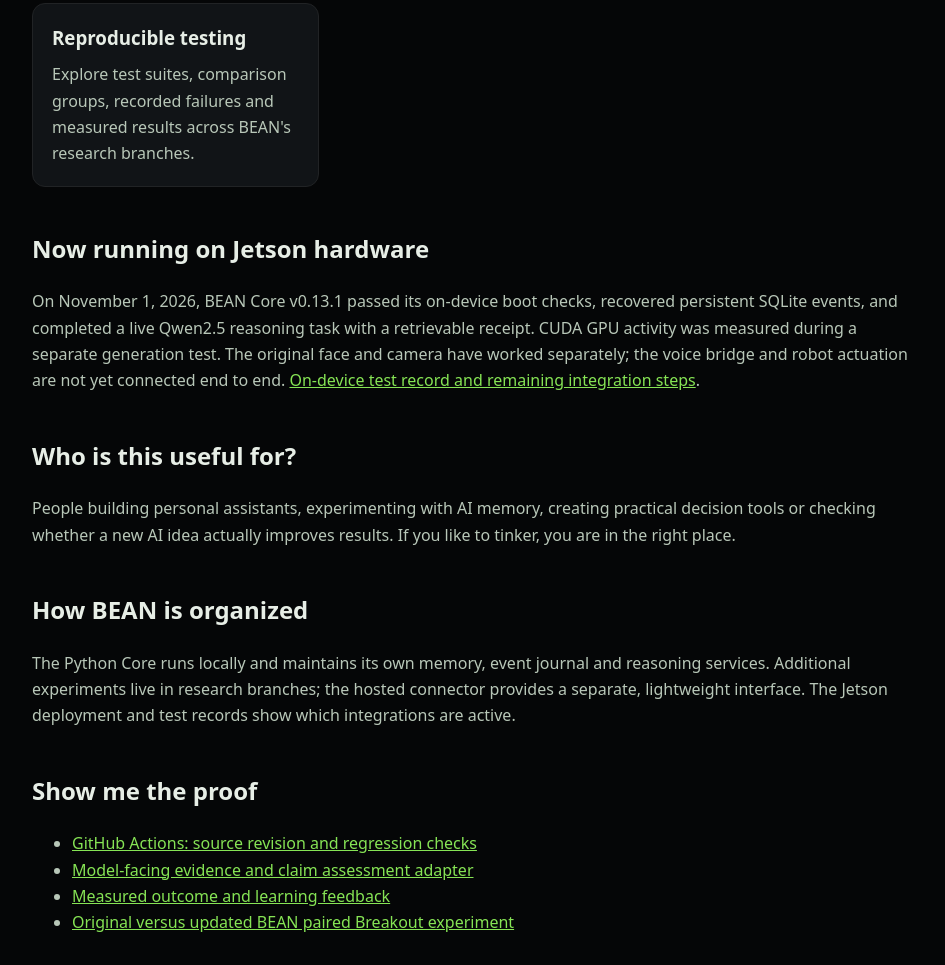
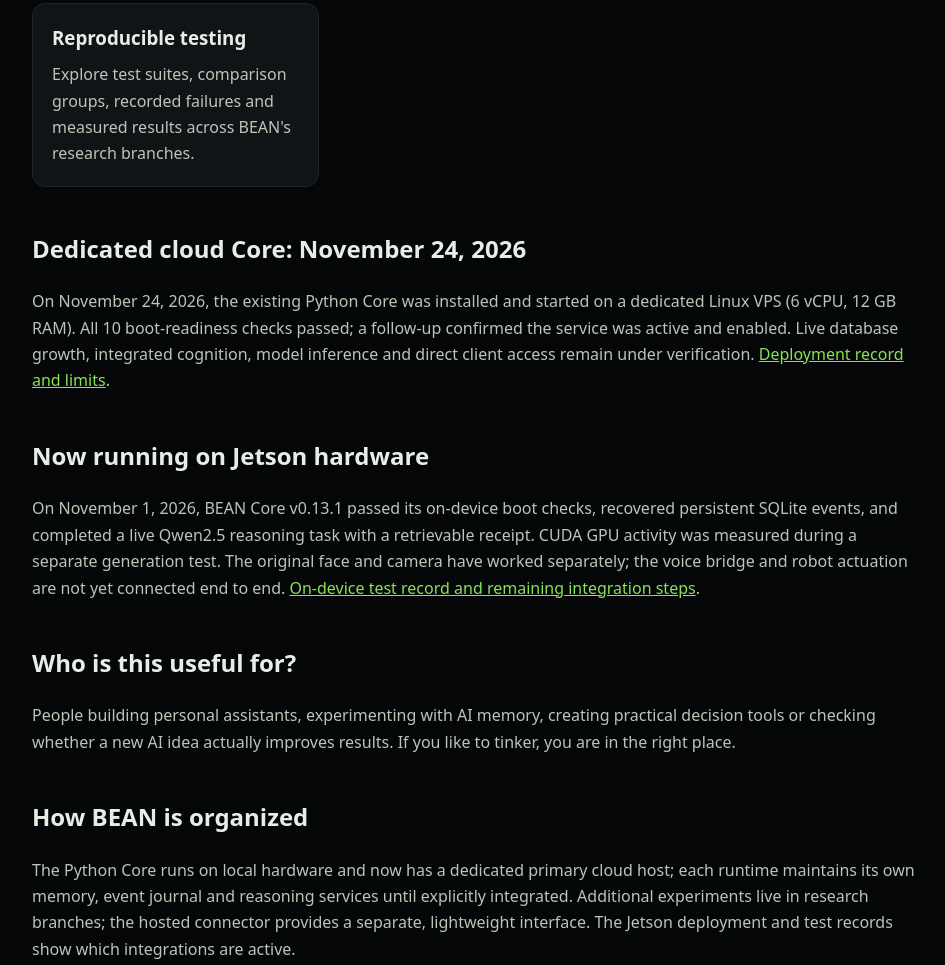
Before and after one commit to danieloculus0-bot/BEAN, a plain HTML site: page docs/for-ai-developers.html in a window 1280 px wide. Shown: the part 1097-2062 px from the top of the page, without its empty margins (162-1107 px from the left). Drawn offline with Linux system fonts and the light colour scheme.

Commit message:
Update docs/for-ai-developers.html with cloud Core milestone

```diff
--- a/docs/for-ai-developers.html
+++ b/docs/for-ai-developers.html
@@ -60,12 +60,13 @@ body{background:#050607}
 <div class="card"><h3>Learning experiments</h3><p>Try defined tasks where the system receives feedback and adjusts choices. Game-learning and strategy experiments have measurable results.</p></div>
 <div class="card"><h3>Reproducible testing</h3><p>Explore test suites, comparison groups, recorded failures and measured results across BEAN's research branches.</p></div>
 </div>
+<h2>Dedicated cloud Core: November 24, 2026</h2><p>On November 24, 2026, the existing Python Core was installed and started on a dedicated Linux VPS (6 vCPU, 12 GB RAM). All 10 boot-readiness checks passed; a follow-up confirmed the service was active and enabled. Live database growth, integrated cognition, model inference and direct client access remain under verification. <a href="./CLOUD_CORE_DEPLOYMENT_2026-11-24.md">Deployment record and limits</a>.</p>
 <h2>Now running on Jetson hardware</h2>
 <p>On November 1, 2026, BEAN Core v0.13.1 passed its on-device boot checks, recovered persistent SQLite events, and completed a live Qwen2.5 reasoning task with a retrievable receipt. CUDA GPU activity was measured during a separate generation test. The original face and camera have worked separately; the voice bridge and robot actuation are not yet connected end to end. <a href="./JETSON_DEPLOYMENT_MILESTONE_2026-11-01.md">On-device test record and remaining integration steps</a>.</p>
 <h2>Who is this useful for?</h2>
 <p>People building personal assistants, experimenting with AI memory, creating practical decision tools or checking whether a new AI idea actually improves results. If you like to tinker, you are in the right place.</p>
 <h2>How BEAN is organized</h2>
-<p>The Python Core runs locally and maintains its own memory, event journal and reasoning services. Additional experiments live in research branches; the hosted connector provides a separate, lightweight interface. The Jetson deployment and test records show which integrations are active.</p>
+<p>The Python Core runs on local hardware and now has a dedicated primary cloud host; each runtime maintains its own memory, event journal and reasoning services until explicitly integrated. Additional experiments live in research branches; the hosted connector provides a separate, lightweight interface. The Jetson deployment and test records show which integrations are active.</p>
 <h2>Show me the proof</h2>
 <ul>
 <li><a href="https://github.com/danieloculus0-bot/BEAN/actions">GitHub Actions: source revision and regression checks</a></li>
```
